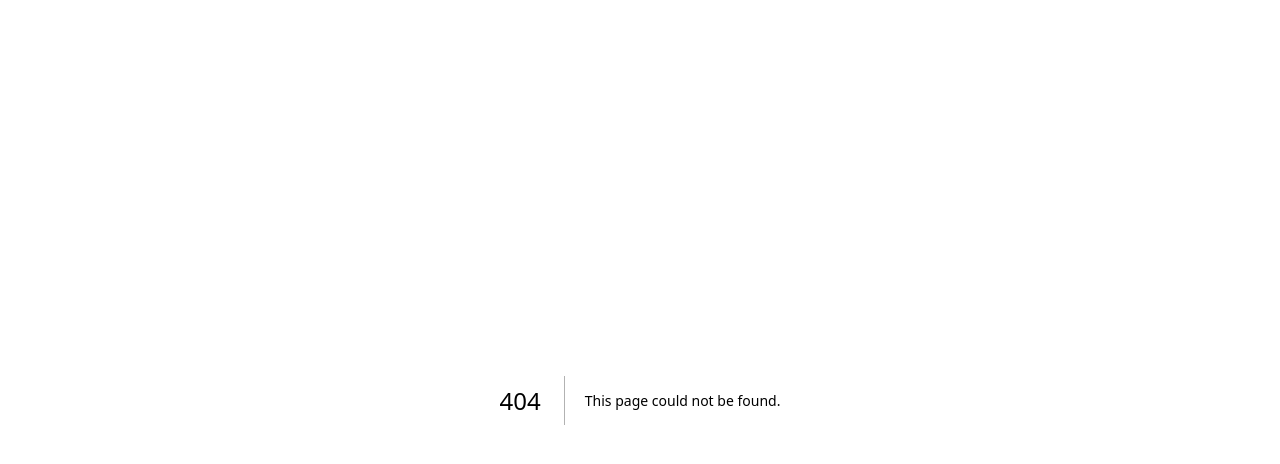
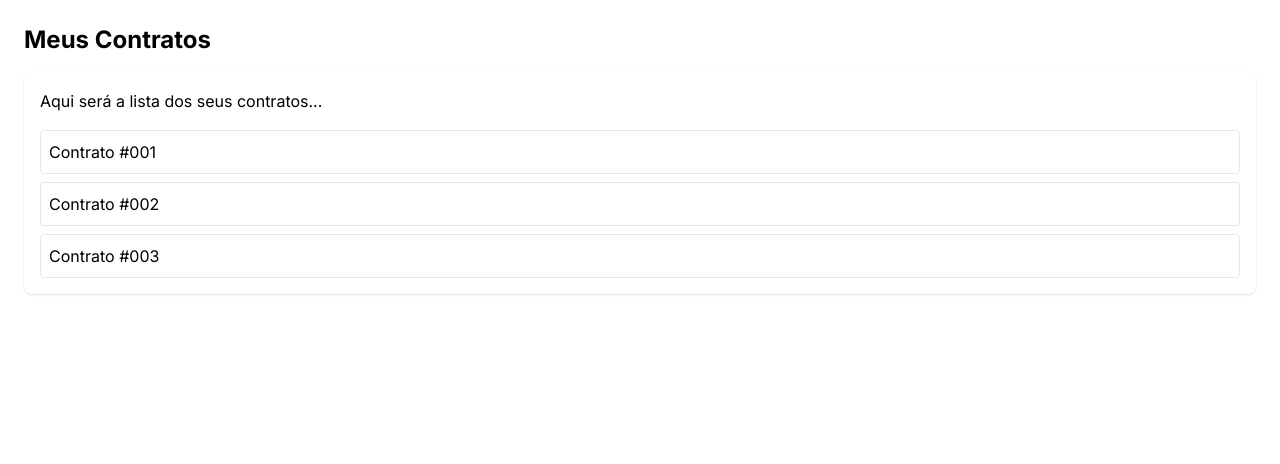
Before and after one commit to mestrereginaldo-site/contratosexpresso-site, a Next.js app: page /dashboard/contratos in a window 1280 px wide. Before the commit this address had no page. Shown: the top 464 px of the page. Built offline with nearby package versions, Linux system fonts and the light colour scheme.

Commit message:
Create page.js

```diff
--- /dev/null
+++ b/app/dashboard/contratos/page.js
@@ -0,0 +1,15 @@
+export default function ContratosDashboard() {
+  return (
+    <div className="p-6">
+      <h1 className="text-2xl font-bold mb-4">Meus Contratos</h1>
+      <div className="bg-white rounded-lg shadow p-4">
+        <p>Aqui será a lista dos seus contratos...</p>
+        <ul className="mt-4 space-y-2">
+          <li className="p-2 border rounded">Contrato #001</li>
+          <li className="p-2 border rounded">Contrato #002</li>
+          <li className="p-2 border rounded">Contrato #003</li>
+        </ul>
+      </div>
+    </div>
+  );
+}
```
